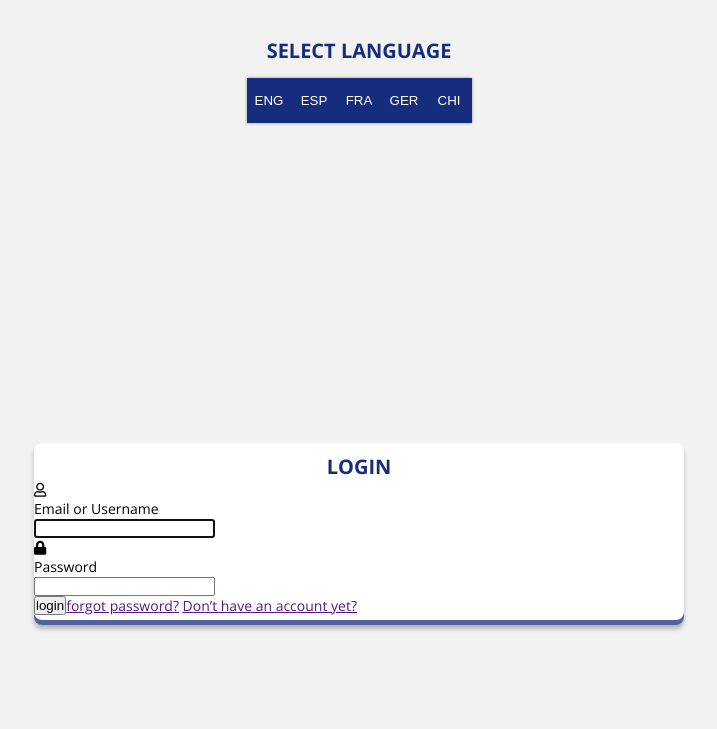
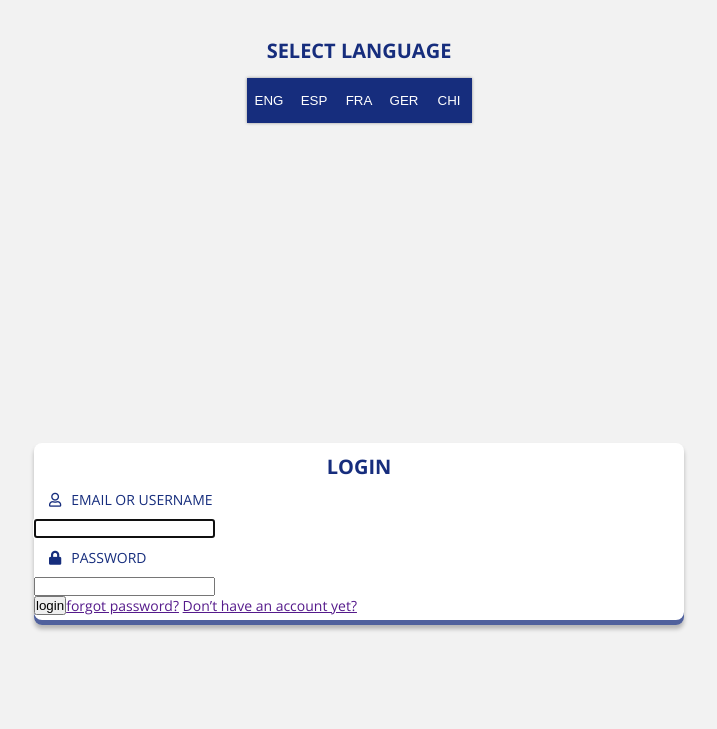
Before and after one commit to Cross-repo/TeamTGAtask2, a PHP site: page / in a window 1280 px wide. Shown: the part 71-800 px from the top of the page, without its empty margins (281-998 px from the left). Run offline with PHP 8.4, Linux system fonts and the light colour scheme; some web fonts are replaced.

Commit message:
Add CSS for form label and her children based on figma design
Based on the figma design, I added width, font-size, box-shadow and co on form and her children

```diff
--- a/stylesheet.css
+++ b/stylesheet.css
@@ -108,6 +108,31 @@ article.form-login-article form#login-form {
 
 article.form-login-article form#login-form div.input-container {
   width: 100%;
+  display: -webkit-box;
+  display: -ms-flexbox;
+  display: flex;
+  -ms-flex-wrap: wrap;
+      flex-wrap: wrap;
+}
+
+article.form-login-article form#login-form div.input-container label {
+  display: -webkit-box;
+  display: -ms-flexbox;
+  display: flex;
+  -ms-flex-wrap: wrap;
+      flex-wrap: wrap;
+  width: 100%;
+  margin: 10px;
+}
+
+article.form-login-article form#login-form div.input-container label i, article.form-login-article form#login-form div.input-container label p {
+  margin: auto 5px;
+  font-size: 14px;
+  color: #162D7D;
+}
+
+article.form-login-article form#login-form div.input-container label p {
+  text-transform: uppercase;
 }
 
 h1, h2, h3 {
--- a/stylesheet.scss
+++ b/stylesheet.scss
@@ -93,6 +93,24 @@ article{
 
             div.input-container{
                 width: 100%;
+                display: flex;
+                flex-wrap: wrap;
+
+                label{
+                    display: flex;
+                    flex-wrap: wrap;
+                    width: 100%;
+                    margin: 10px;
+                    i, p{
+                        margin: auto 5px;
+                        font-size: 14px;
+                        color: $primaryColor;
+                    }
+
+                    p{
+                        text-transform: uppercase;
+                    }
+                }
             }
 
         }
```
Also changed, not shown: 1 other file.
